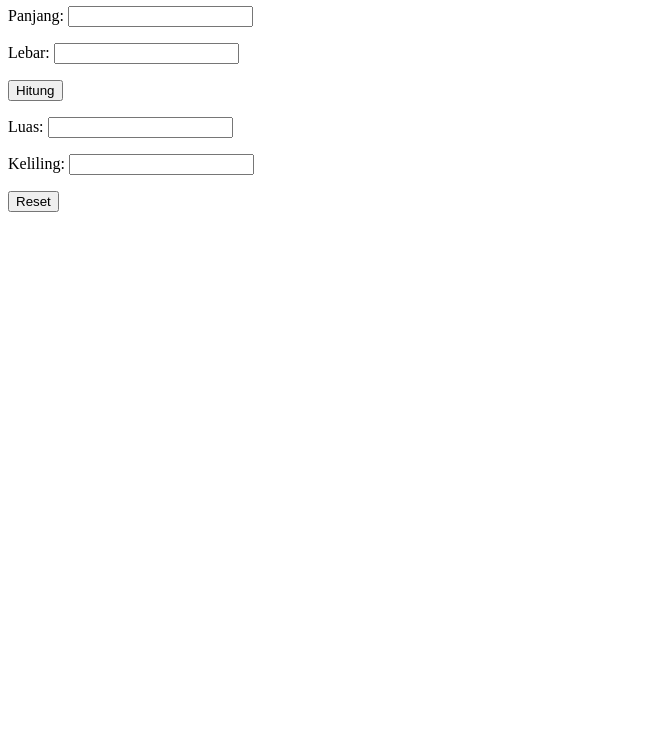
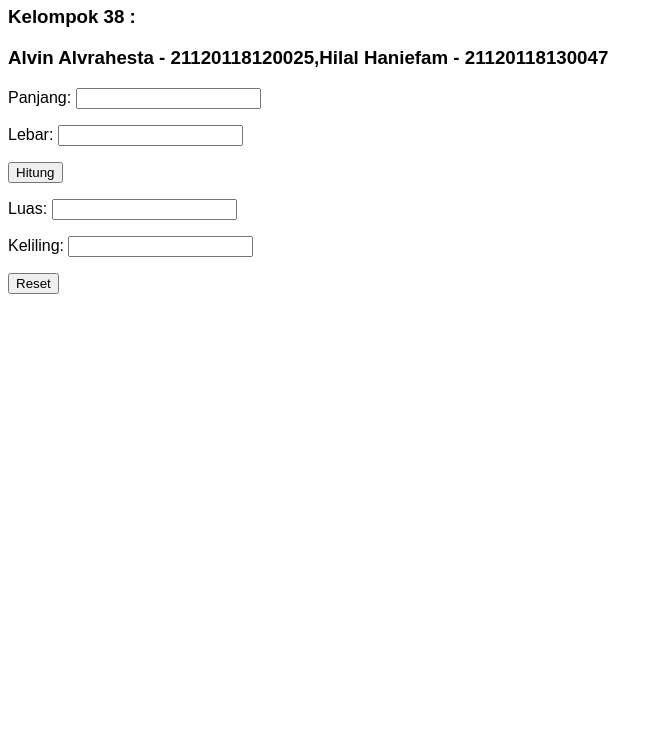
Before and after one commit to alvin-alvrahesta/Tugas_Modul1_Kel38, a plain HTML site: page index.html in a window 1280 px wide. Shown: the part 60-800 px from the top of the page, without its empty margins (0-669 px from the left). Drawn offline with Linux system fonts and the light colour scheme.

Commit message:
Fix Semua Syarat

```diff
--- a/Script.js
+++ b/Script.js
@@ -1,13 +1,27 @@
+//Menampilkan Nama Kelompok Menggunakan Function Map (Pengolahan Array)
+const anggota = [
+  { nama: "Alvin Alvrahesta", nim: "21120118120025" },
+  { nama: "Hilal Haniefam", nim: "21120118130047" },
+];
+
+document.getElementById("textkelompok").innerHTML = anggota.map(getKelompok);
+
+function getKelompok(item) {
+  return [item.nama, item.nim].join(" - ");
+}
+
+//Fungsi Asynchronous
 var Panjang, Lebar, Keliling, Luas;
 const fungsiAsyncAwait = async () => {
   await keterangan();
   await hitungLuasKeliling();
-}
+};
 
-const keterangan=()=>{
+const keterangan = () => {
   console.log("Hasil perhitungan: ");
-}
+};
 
+//Menghitung dan Menampilkan Hasil Perhitungan
 const hitungLuasKeliling = () => {
   Panjang = parseInt(document.getElementById("panjang").value);
   Lebar = parseInt(document.getElementById("lebar").value);
@@ -16,16 +30,20 @@ const hitungLuasKeliling = () => {
 
   document.getElementById("keliling").value =
     Keliling + (Keliling % 2 == 0 ? " (Genap)" : " (Ganjil)");
+
+  //Hasil Keliling juga ditampilkan pada Console.log
   console.log(
     "Keliling = " + Keliling + (Keliling % 2 == 0 ? " (Genap)" : " (Ganjil)")
   );
 
   document.getElementById("luas").value =
     Luas + (Luas % 2 == 0 ? " (Genap)" : " (Ganjil)");
+
+  //Hasil Luas juga ditampilkan juga pada Console.log
   console.log("Luas = " + Luas + (Luas % 2 == 0 ? " (Genap)" : " (Ganjil)"));
 };
 
 function reset() {
   document.getElementById("panjang").value = "";
   document.getElementById("lebar").value = "";
- }
+}
--- a/index.html
+++ b/index.html
@@ -1,18 +1,29 @@
 <!DOCTYPE html">
 <html>
+  <style>
+    body {
+      font-family: Arial, Helvetica, sans-serif;
+    }
+  </style>
+
   <head>
     <title>Menghitung luas dan keliling segiempat</title>
-          <script src="Script.js"></script>
   </head>
+
   <body>
     <h1>Menghitung luas dan keliling segiempat</h1>
+    <h3>Kelompok 38 :</h3>
+    <h3 id="textkelompok"></h3>
+    <script src="Script.js"></script>
     <form>
-               <p>Panjang: <input type="text" id="panjang"></p>
-               <p>Lebar: <input type="text" id="lebar"></p>
-               <p><input type="button" value="Hitung" onclick="fungsiAsyncAwait();"> </p>
-               <p>Luas: <input type="text" id="luas"></p>
-               <p>Keliling: <input type="text" id="keliling"></p>
-               <p><input type="button" value="Reset" onclick="reset();"> </p>
+      <p>Panjang: <input type="text" id="panjang" /></p>
+      <p>Lebar: <input type="text" id="lebar" /></p>
+      <p>
+        <input type="button" value="Hitung" onclick="fungsiAsyncAwait();" />
+      </p>
+      <p>Luas: <input type="text" id="luas" /></p>
+      <p>Keliling: <input type="text" id="keliling" /></p>
+      <p><input type="button" value="Reset" onclick="reset();" /></p>
     </form>
   </body>
 </html>
```
Lines whose indentation alone changed are shown as unchanged.
